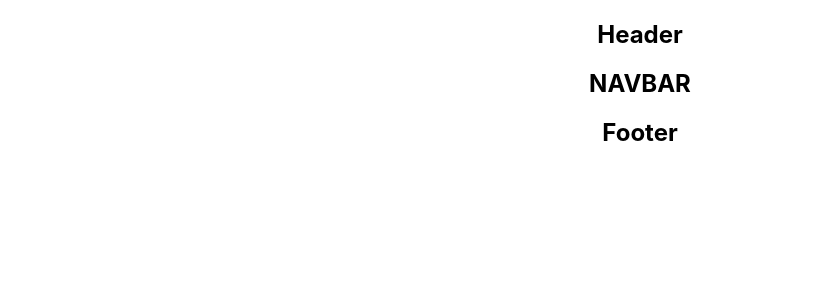
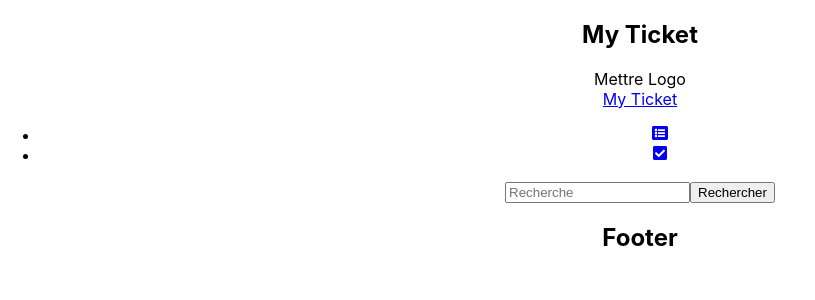
Before and after one commit to AJCSteeve/projet-fil-rouge-React, a React (Create React App) app: page / in a window 1280 px wide. Shown: the top 300 px of the page, without its empty margins (0-815 px from the left). Built offline with nearby package versions, Linux system fonts and the light colour scheme.

Commit message:
third commit

```diff
--- a/package.json
+++ b/package.json
@@ -7,7 +7,9 @@
     "@testing-library/react": "^13.4.0",
     "@testing-library/user-event": "^13.5.0",
     "react": "^18.2.0",
+    "react-bootstrap": "^2.8.0",
     "react-dom": "^18.2.0",
+    "react-icons": "^4.11.0",
     "react-router-dom": "^6.16.0",
     "react-scripts": "5.0.1",
     "web-vitals": "^2.1.4"
--- a/src/App.js
+++ b/src/App.js
@@ -1,4 +1,3 @@
-import logo from './logo.svg';
 import './App.css';
 import Header from "./components/Header";
 import Footer from "./components/Footer";
@@ -14,11 +13,14 @@ import VerifyProfile from "./components/user/VerifyProfile";
 import TransactionRating from "./components/transaction/TransactionRating";
 import CheckSellingHistory from "./components/transaction/CheckSellingHistory";
 import CheckPurchaseHistory from "./components/transaction/CheckPurchaseHistory";
+import NavBar from "./components/NavBar";
+
 
 function App() {
     return (
         <div className="App">
             <><Header/></>
+            <NavBar/>
             <Routes>
                 {/* Routes about user account :
                 - register
@@ -43,7 +45,6 @@ function App() {
                 <Route path="/transaction/history/purchase" element={<CheckPurchaseHistory/>}/>
 
             </Routes>
-
             <><Footer/></>
         </div>
     );
--- a/src/components/Header.js
+++ b/src/components/Header.js
@@ -1,13 +1,14 @@
-import Navbar from "./Navbar";
+
 import React from "react";
+import NavBar from "./NavBar";
 
 function Header() {
     return (<>
-        <h2>Header</h2>
+        <h2>My Ticket</h2>
         {/* TODO: insert Navbar somewhere in Header */}
 
         {/* Temporaire : pour faciliter navigation et tests des routes*/}
-        <Navbar/>
+        {/*<NavBar/>*/}
     </>);
 }
 
--- /dev/null
+++ b/src/components/NavBar.js
@@ -0,0 +1,33 @@
+import { NavLink } from 'react-router-dom';
+import { FaCheckSquare, FaListAlt } from 'react-icons/fa';
+
+function NavBar() {
+    return (
+        <nav className="navbar navbar-expand-lg navbar-light bg-secondary">
+            <div className="container">
+                <div className="logo">Mettre Logo</div>
+                <NavLink to="/tasks" className="navbar-brand">My Ticket</NavLink>
+                <div className="nav-elements">
+                    <ul>
+                        <li className="nav-item">
+                            <NavLink to="/######" className="nav-link" activeClassName="active"><FaListAlt /></NavLink>
+                        </li>
+                        <li className="nav-item">
+                            <NavLink to="/tickets/search" className="nav-link" activeClassName="active"><FaCheckSquare /></NavLink>
+                        </li>
+                        {/*<li className="nav-item">*/}
+                        {/*    <NavLink to="/add-task" className="nav-link" activeClassName="active"><FaPlusSquare /></NavLink>*/}
+                        {/*</li>*/}
+                    </ul>
+                    <form className="d-flex">
+                        <input className="form-control me-2" type="search" placeholder="Recherche" aria-label="Recherche" />
+                        <button className="btn btn-outline-dark" type="submit">Rechercher</button>
+                    </form>
+                </div>
+                {/*<button className="btn btn-outline-dark bg-light"><FaTrash /></button>*/}
+            </div>
+        </nav>
+    );
+}
+
+export default NavBar;
--- a/src/components/Navbar.js
+++ /dev/null
@@ -1,15 +0,0 @@
-function Navbar() {
-    return (
-        <>
-            <h2>NAVBAR</h2>
-
-            {/* fixme Temporaire : pour faciliter navigation et tests des routes*/}
-            {/* à refaire de façon propre, liée à des boutons, listes déroulantes etc.   */}
-
-        </>
-    );
-}
-
-
-
-export default Navbar;
--- /dev/null
+++ b/src/navbar_test.css
@@ -0,0 +1,63 @@
+@import url('https://fonts.googleapis.com/css2?family=Poppins:wght@400;500;600;700&display=swap');
+
+body {
+    margin: 0;
+    padding: 0;
+    font-family: 'Poppins', sans-serif;
+    background-color: #fcfcfc;
+}
+
+.container {
+    max-width: 1100px;
+    margin: 0 auto;
+    padding: 0 15px;
+    display: flex;
+    justify-content: space-between;
+    align-items: center;
+    height: 100%;
+}
+
+.navbar {
+    height: 60px;
+    background-color: #fef7e5;
+    position: relative;
+}
+
+.logo {
+}
+
+.nav-elements {
+}
+
+.nav-elements ul {
+    display: flex;
+    justify-content: space-between;
+    list-style-type: none;
+}
+
+.nav-elements ul li:not(:last-child) {
+    margin-right: 60px;
+}
+
+.nav-elements ul a {
+    font-size: 16px;
+    font-weight: 400;
+    color: #2f234f;
+    text-decoration: none;
+}
+
+.nav-elements ul a.active {
+    color: #574c4c;
+    font-weight: 500;
+    position: relative;
+}
+
+.nav-elements ul a.active::after {
+    content: '';
+    position: absolute;
+    bottom: -4px;
+    left: 0;
+    width: 100%;
+    height: 2px;
+    background-color: #574c4c;
+}
```
Also changed, not shown: src/components/Navbar-test.js (added, +34 -0 lines), 1 other file (tests, documents, lock files or other folders).
